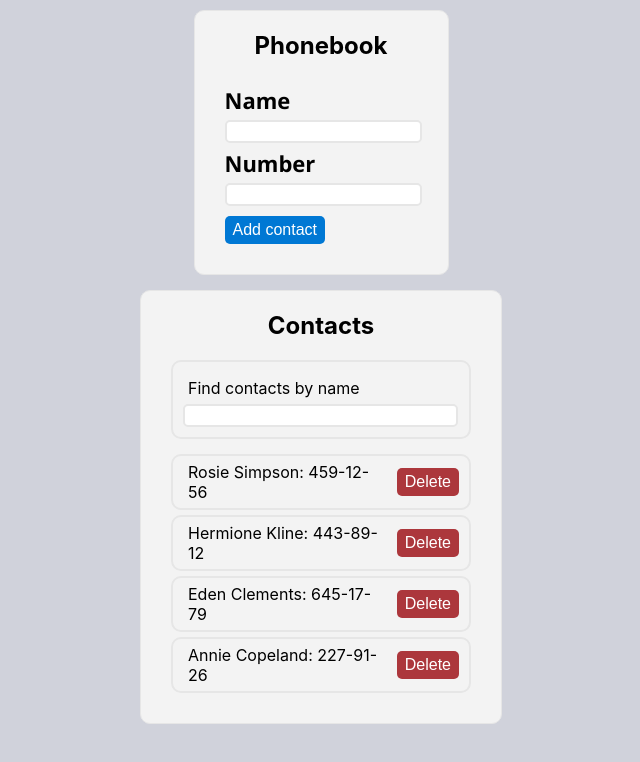
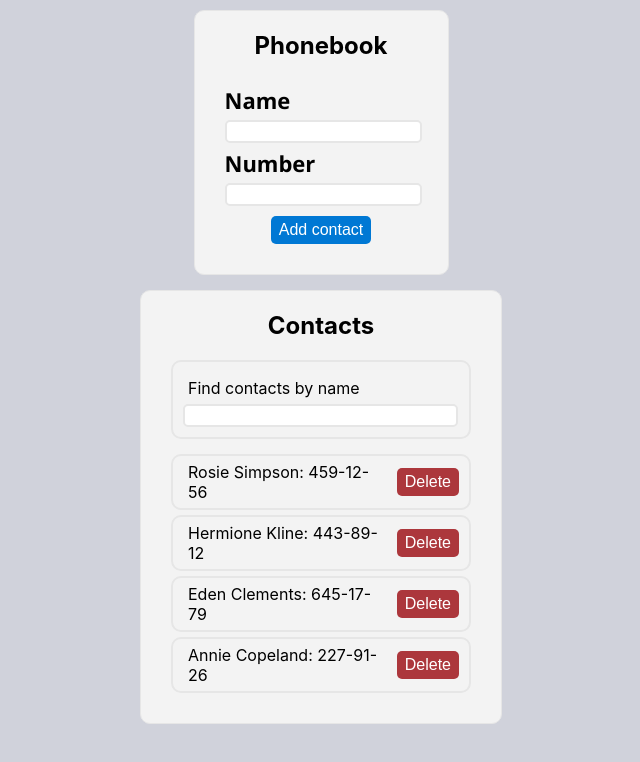
Before and after one commit to SerhiiZadorozhnyi/goit-react-hw-03-phonebook, a React (Create React App) app: page / in a window 1280 px wide. Shown: the top 762 px of the page, without its empty margins (319-959 px from the left). Built offline with nearby package versions, Linux system fonts and the light colour scheme.

Commit message:
Fix position button

```diff
--- a/src/components/ContactForm/ContactForm.js
+++ b/src/components/ContactForm/ContactForm.js
@@ -43,7 +43,9 @@ export default class ContactForm extends Component {
                 <label><input type="text" value={name} onChange={e => this.handleChange('name', e)} /></label><br/>
                 <h3 className={styles.text}>Number</h3>
                 <label><input type="tel" value={number} onChange={e => this.handleChange('number', e)} /></label><br/>
-                <button type="submit" className={styles.buttonForm}>Add contact</button>
+                <div className={styles.divButton}>
+                    <button type="submit" className={styles.buttonForm}>Add contact</button>
+                </div>
             </form>
         )
     }
--- a/src/components/ContactForm/ContactForm.module.css
+++ b/src/components/ContactForm/ContactForm.module.css
@@ -50,3 +50,8 @@ input:focus {
 .text {
     margin: 0;
 }
+
+.divButton {
+    display: flex;
+    justify-content: center;
+}
```
Also changed, not shown: 6 other files (tests, documents, lock files or other folders).
